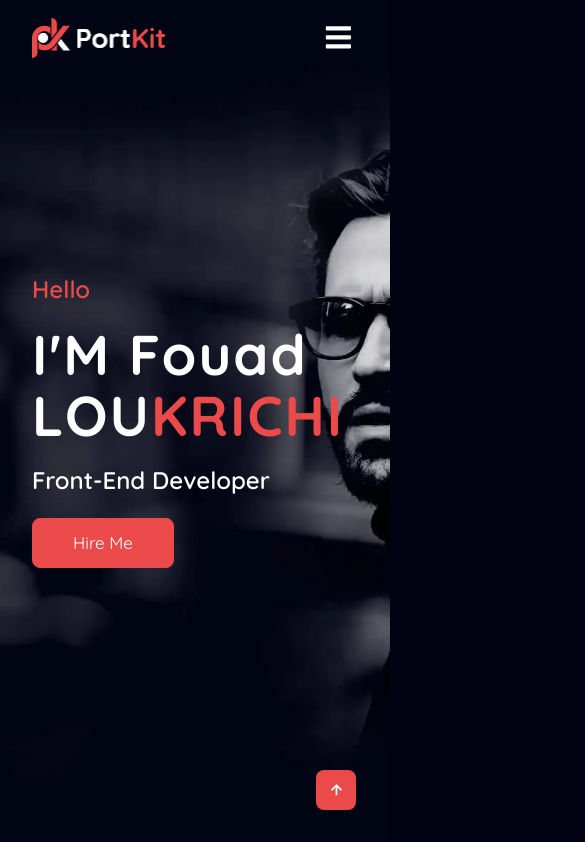
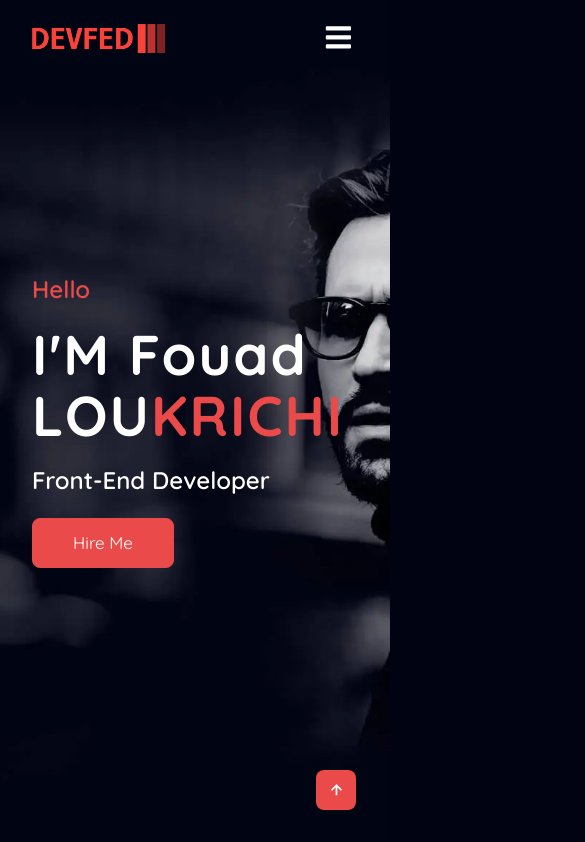
Before and after one commit to LoukrichiFouad97/Personal-Portfolio, a React (Create React App) app: page / in a window 390 px wide. Shown: the top 842 px of the page, 585 px wide, since content can reach past the window. Built offline with nearby package versions, Linux system fonts and the light colour scheme.

Commit message:
fixed services responsiveness.

```diff
--- a/src/components/MyServices/style.scss
+++ b/src/components/MyServices/style.scss
@@ -1,8 +1,27 @@
 @use "../../styles/util/" as *;
+
+@include breakpoint-down(small) {
+  .services .container .services-content .box {
+    grid-column-start: 1;
+    grid-column-end: 3;
+  }
+}
+@include breakpoint-down(large) {
+  .services .container .services-content .box:last-child {
+    grid-column-start: 1;
+    grid-column-end: 3;
+  }
+}
 
 @include breakpoint-down(medium) {
   .services .container .main-text h2 {
     font-size: var(--small-h2-font);
+  }
+
+  .services .container .services-content {
+    grid-template-columns: repeat(2, minmax(300px, auto)) !important;
+    // grid-template-rows: 500px 500px;
+    //
   }
 }
 
--- a/src/components/Navbar/index.js
+++ b/src/components/Navbar/index.js
@@ -1,7 +1,7 @@
 import React, { useRef, useState } from "react";
 import { FaTimes, FaBars } from "react-icons/fa";
 
-import NavLogo from "../../assets/logo.png";
+import NavLogo from "../../assets/logo-no-background.png";
 
 
 export default function Navbar() {
```
Also changed, not shown: src/assets/logo-no-background.png (added), src/assets/logo.png (deleted).
